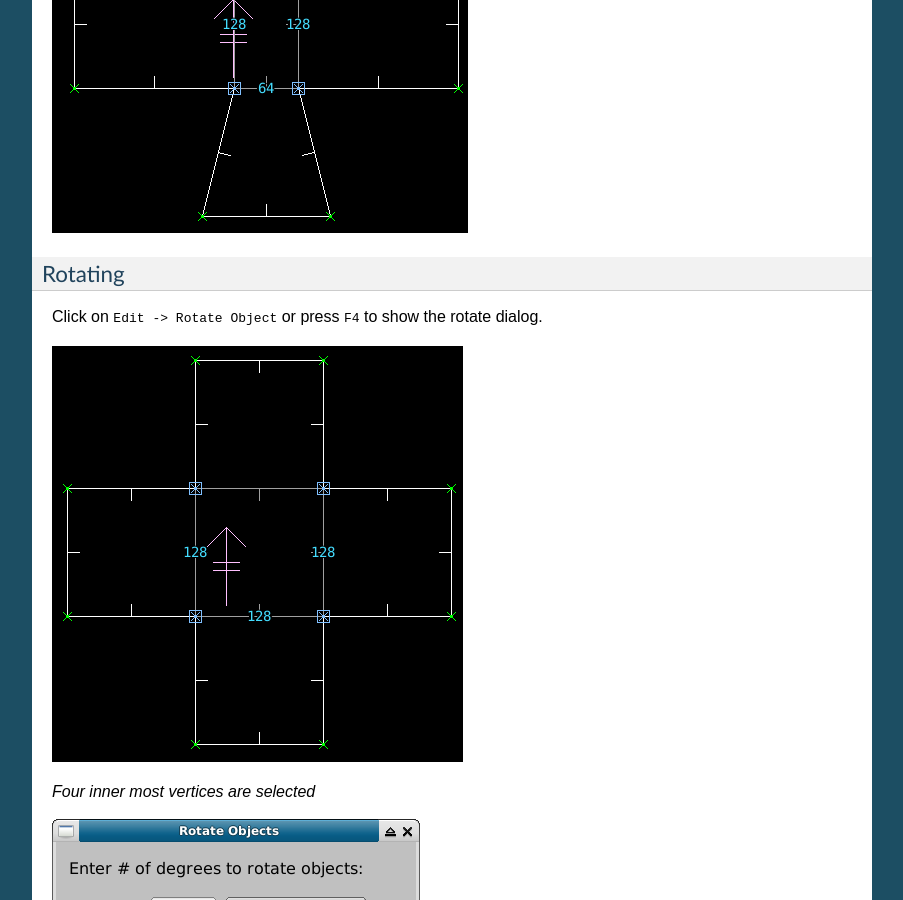
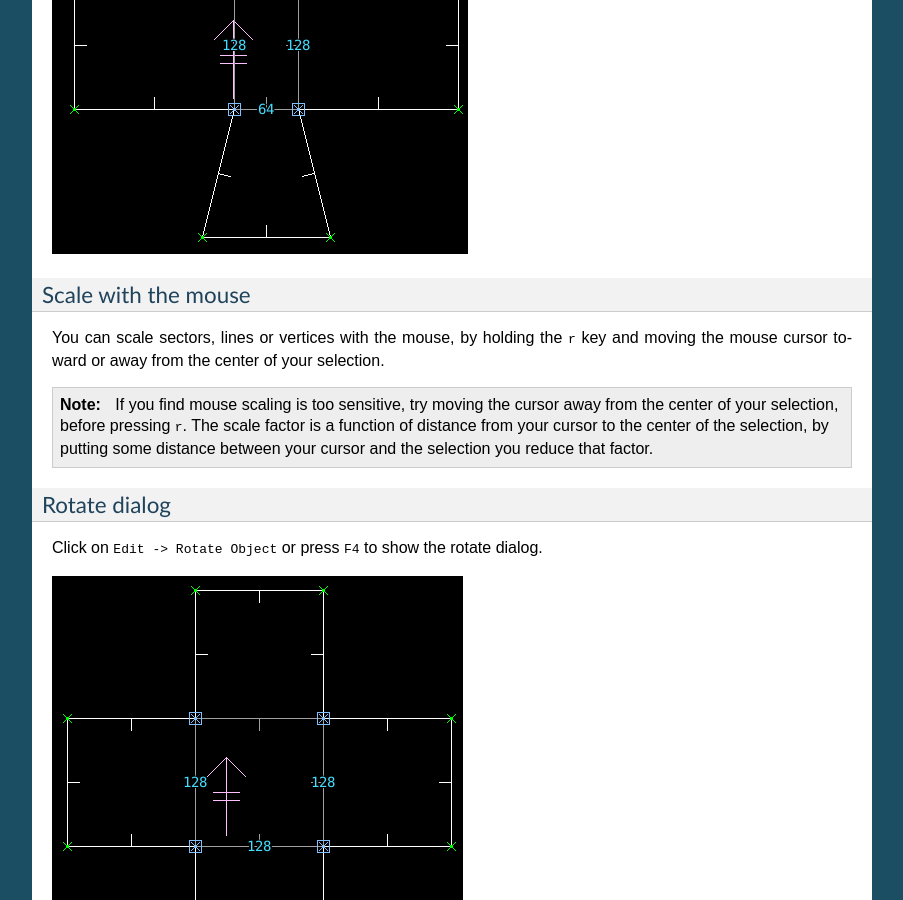
Before and after one commit to wesleywerner/eureka-docs, a Sphinx documentation site: the page built from source/mapping-concepts/index.rst, in a window 1280 px wide and 900 px high, scrolled down 6367 px. Shown: the whole window, without its empty margins (198-1101 px from the left). Built offline with Sphinx 7.4.7, drawn with Linux system fonts in a browser that asks for light colours; some of the changed text lies outside the part shown.

Commit message:
Add sections "Scale with the mouse" and "Rotate with the mouse".

```diff
--- a/source/mapping-concepts/index.rst
+++ b/source/mapping-concepts/index.rst
@@ -83,10 +83,10 @@
 
 You can scale and rotate selected Sectors, Linedefs and Vertices.
 
-Scaling
-^^^^^^^
+Scale dialog
+^^^^^^^^^^^^
 
-Click on :kbd:`Edit -> Scale Objects` or press :kbd:`F3` to show the scale dialog.
+Select the sector, lines or vertices to transform. Open the menu item :kbd:`Edit -> Scale Objects` or press :kbd:`F3` to show the scale dialog.
 
 .. image:: scale-selection.png
 
@@ -98,8 +98,17 @@
 
 .. image:: scale-result.png
 
-Rotating
-^^^^^^^^
+Scale with the mouse
+^^^^^^^^^^^^^^^^^^^^
+
+You can scale sectors, lines or vertices with the mouse, by holding the :kbd:`r` key and moving the mouse cursor toward or away from the center of your selection.
+
+.. note::
+
+    If you find mouse scaling is too sensitive, try moving the cursor away from the center of your selection, before pressing :kbd:`r`. The scale factor is a function of distance from your cursor to the center of the selection, by putting some distance between your cursor and the selection you reduce that factor.
+
+Rotate dialog
+^^^^^^^^^^^^^
 
 Click on :kbd:`Edit -> Rotate Object` or press :kbd:`F4` to show the rotate dialog.
 
@@ -113,6 +122,15 @@
 
 .. image:: rotate-result.png
 
+
+Rotate with the mouse
+^^^^^^^^^^^^^^^^^^^^
+
+You can rotate sectors, lines or vertices with the mouse, by holding :kbd:`Ctrl+r` and moving the mouse cursor toward or away from the center of your selection.
+
+.. note::
+
+    If you find mouse rotation is too sensitive, try moving the cursor away from the center of your selection, before pressing :kbd:`Ctrl+r`. The rotation factor is a function of distance from your cursor to the center of the selection, by putting some distance between your cursor and the selection you reduce that factor.
 
 Textures
 --------
```
